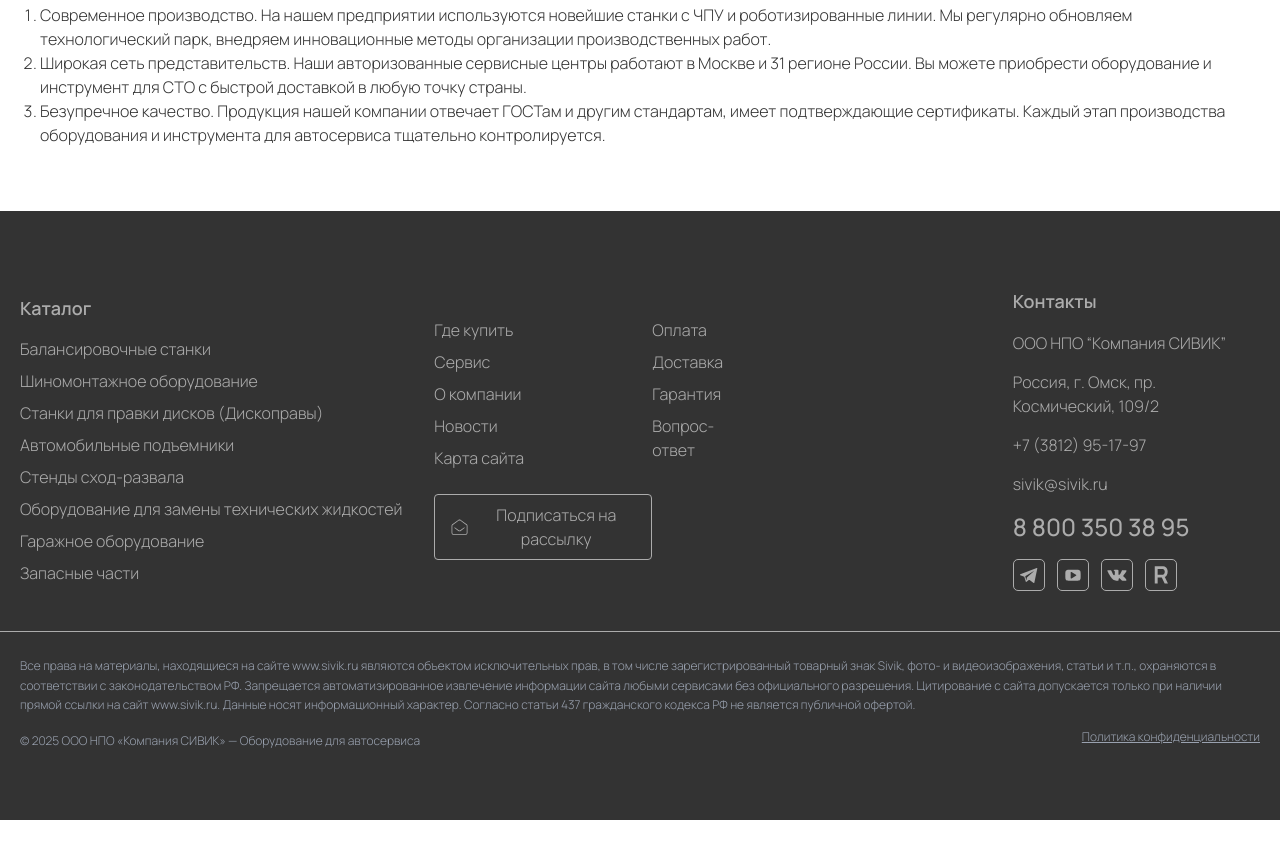
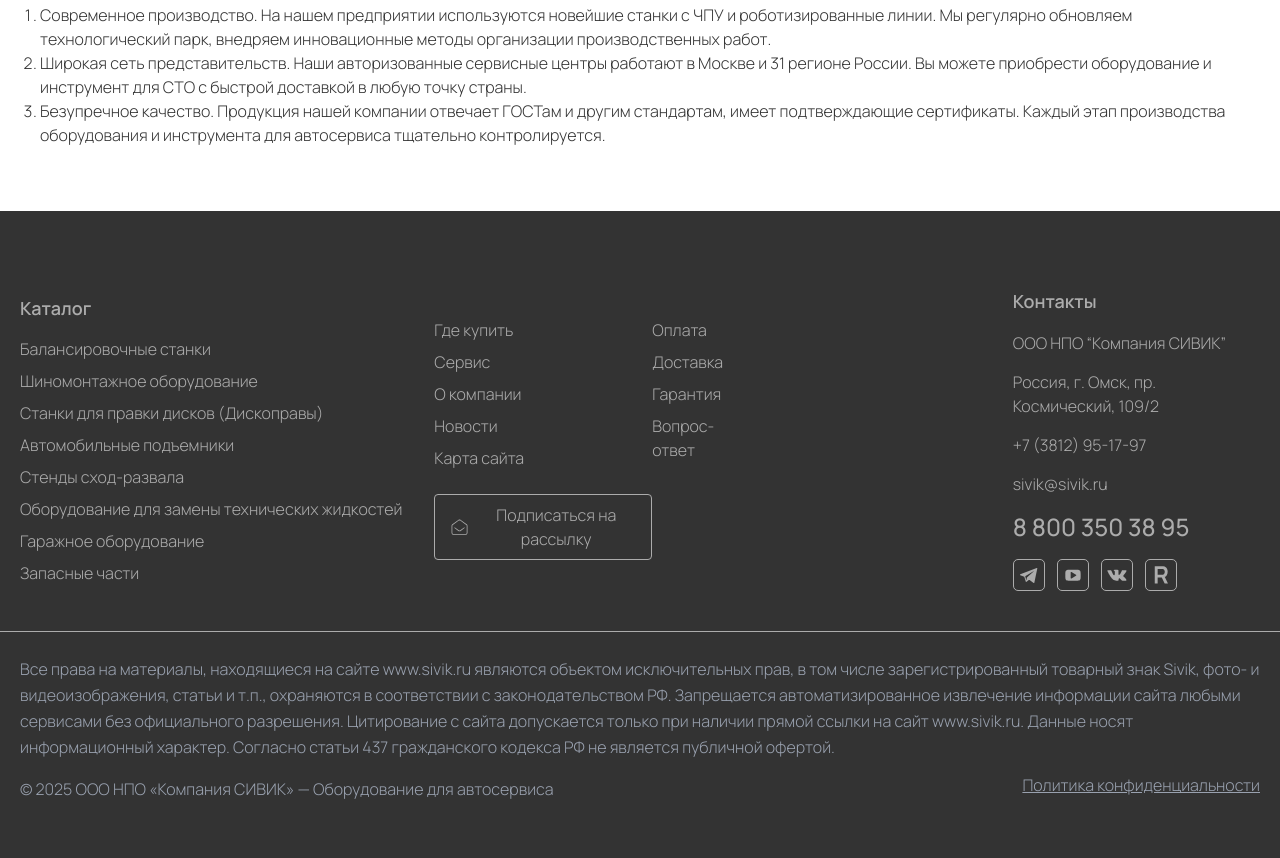
Before and after one commit to kozimovabduvali/sivik-client, a website: page public/home.html in a window 1280 px wide. Shown: the part 4572-5430 px from the top of the page. Before the commit the page ends 5392 px from the top, so only its background shows below. Drawn offline with nearby package versions, Linux system fonts and the light colour scheme.

Commit message:
захватывающий дух вид

```diff
--- a/public/home.html
+++ b/public/home.html
@@ -1514,7 +1514,7 @@
 
       <div class="block w-full border border-[#ACACAC] lg:hidden"></div>
 
-      <div class="container-base pt-6 text-xs text-gray-400 leading-relaxed border-[#ACACAC] lg:mt-10 lg:border-t">
+      <div class="container-base pt-6 text-sm md:text-base text-gray-400 leading-relaxed border-[#ACACAC] lg:mt-10 lg:border-t">
         <p>
           Все права на материалы, находящиеся на сайте www.sivik.ru являются
           объектом исключительных прав, в том числе зарегистрированный
```
